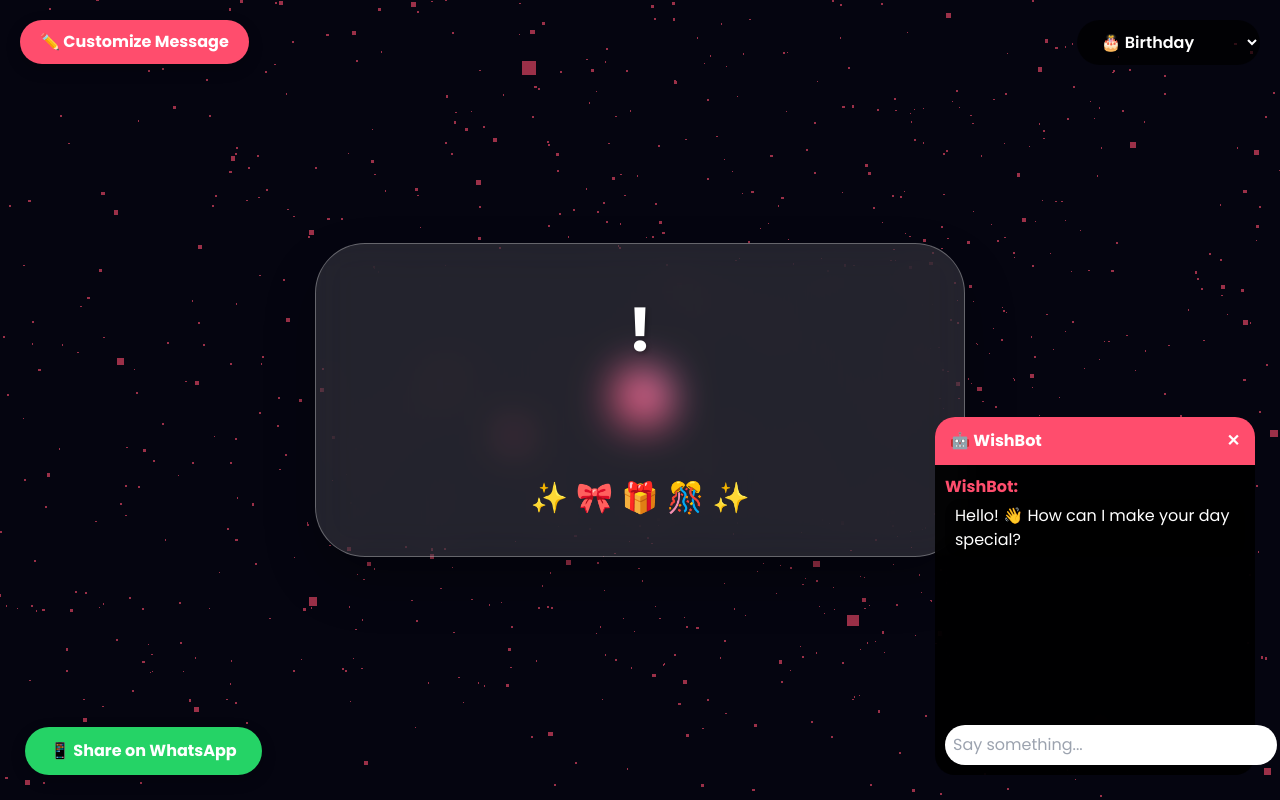
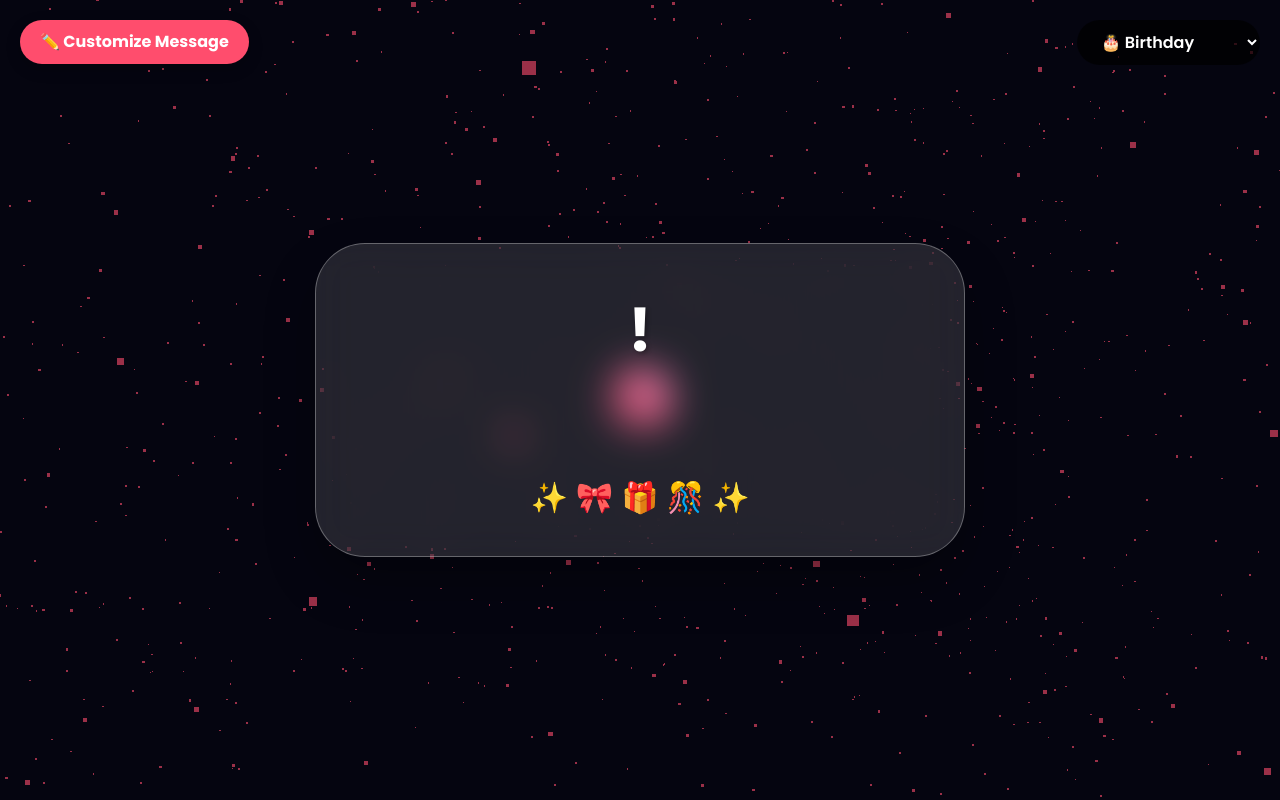
Before and after one commit to BuiltByLevi/OccasionWishingApp, a Django app: template wishapp/templates/home.html in a window 1280 px wide. Run offline with Django 4.2, Linux system fonts and the light colour scheme; the template is opened without the code that fills it, so the values that code supplies are empty; parts of the project's set-up code (start-up, migrations or seed data) failed here and were passed over; some libraries are stand-ins or nearby versions.

Commit message:
Remove chatbot and WhatsApp, change default name to Sec-C, fix custom message

```diff
--- a/wishapp/templates/home.html
+++ b/wishapp/templates/home.html
@@ -68,23 +68,6 @@
             font-family: 'Poppins', sans-serif;
         }
 
-        .whatsapp-share {
-            position: fixed;
-            bottom: 25px;
-            left: 25px;
-            z-index: 30;
-            background: #25D366;
-            padding: 12px 25px;
-            border-radius: 50px;
-            color: white;
-            text-decoration: none;
-            font-weight: bold;
-            display: flex;
-            gap: 10px;
-            box-shadow: 0 5px 15px rgba(0,0,0,0.2);
-            font-family: 'Poppins', sans-serif;
-        }
-
         .customize-btn {
             position: fixed;
             top: 20px;
@@ -98,55 +81,7 @@
             cursor: pointer;
             box-shadow: 0 5px 15px rgba(0,0,0,0.2);
             font-family: 'Poppins', sans-serif;
-        }
-
-        .chatbot {
-            position: fixed;
-            bottom: 25px;
-            right: 25px;
-            z-index: 30;
-            width: 320px;
-            background: rgba(0,0,0,0.9);
-            border-radius: 20px;
-            backdrop-filter: blur(10px);
-        }
-
-        .chatbot-header {
-            padding: 12px 15px;
-            border-radius: 20px 20px 0 0;
-            color: white;
-            font-weight: bold;
-            display: flex;
-            justify-content: space-between;
-        }
-
-        .chatbot-messages {
-            height: 250px;
-            overflow-y: auto;
-            padding: 10px;
-            color: white;
-        }
-
-        .chatbot-input-area {
-            display: flex;
-            padding: 10px;
-            gap: 8px;
-        }
-
-        .chatbot-input {
-            flex: 1;
-            padding: 8px;
-            border-radius: 20px;
-            border: none;
-            outline: none;
-        }
-
-        .chatbot-send-btn {
-            color: white;
-            border: none;
-            border-radius: 20px;
-            padding: 8px 15px;
-            cursor: pointer;
+            background: {{ theme_color|default:'#ff4d6d' }};
         }
 
         /* Custom Form Styles */
@@ -232,7 +167,7 @@
 <body>
 
 <!-- Customize Button -->
-<button class="customize-btn" id="customizeBtn" style="background: {{ theme_color|default:'#ff4d6d' }};">
+<button class="customize-btn" id="customizeBtn">
     ✏️ Customize Message
 </button>
 
@@ -242,11 +177,6 @@
     <option value="anniversary" {% if occasion == 'anniversary' %}selected{% endif %}>💕 Anniversary</option>
     <option value="valentine" {% if occasion == 'valentine' %}selected{% endif %}>🌹 Valentine</option>
 </select>
-
-<!-- WhatsApp Share -->
-<a href="#" id="shareBtn" class="whatsapp-share">
-    📱 Share on WhatsApp
-</a>
 
 <!-- Main Card -->
 <div id="main-card">
@@ -286,19 +216,6 @@
 
         <button class="apply-btn" id="applyCustom">🎉 Apply & Share Link</button>
         <button class="close-form-btn" id="closeFormBtn">Close</button>
-    </div>
-</div>
-
-<!-- Chatbot -->
-<div class="chatbot">
-    <div class="chatbot-header" style="background: {{ theme_color|default:'#ff4d6d' }};">
-        <span>🤖 WishBot</span>
-        <span id="closeChat" style="cursor: pointer;">✕</span>
-    </div>
-    <div id="chatMessages" class="chatbot-messages"></div>
-    <div class="chatbot-input-area">
-        <input type="text" id="chatInput" class="chatbot-input" placeholder="Say something...">
-        <button id="sendBtn" class="chatbot-send-btn" style="background: {{ theme_color|default:'#ff4d6d' }};">Send</button>
     </div>
 </div>
 
@@ -375,79 +292,13 @@
 </script>
 
 <script>
-    // Chatbot Logic
+    // Custom Message Form Logic
     document.addEventListener('DOMContentLoaded', function() {
-        const chatMessages = document.getElementById('chatMessages');
-        const chatInput = document.getElementById('chatInput');
-        const sendBtn = document.getElementById('sendBtn');
-        const closeChat = document.getElementById('closeChat');
-        const occasionSelect = document.getElementById('occasionSelect');
-        const shareBtn = document.getElementById('shareBtn');
         const customizeBtn = document.getElementById('customizeBtn');
         const customFormOverlay = document.getElementById('customFormOverlay');
         const closeFormBtn = document.getElementById('closeFormBtn');
         const applyCustom = document.getElementById('applyCustom');
-
-        function addMessage(sender, msg, isUser) {
-            const div = document.createElement('div');
-            div.style.marginBottom = '12px';
-            div.style.textAlign = isUser ? 'right' : 'left';
-            div.style.color = 'white';
-            const themeColor = '{{ theme_color|default:"#ff4d6d" }}';
-            div.innerHTML = '<strong style="color: ' + themeColor + ';">' + sender + ':</strong> <span style="background: ' + (isUser ? 'rgba(255,255,255,0.2)' : 'rgba(0,0,0,0.5)') + '; padding: 5px 10px; border-radius: 15px; display: inline-block;">' + msg + '</span>';
-            chatMessages.appendChild(div);
-            chatMessages.scrollTop = chatMessages.scrollHeight;
-        }
-
-        function botReply(msg) {
-            const lower = msg.toLowerCase();
-            if(lower.includes('birthday')) return '🎂 Happy Birthday! Make a wish! 🕯️';
-            if(lower.includes('anniversary')) return '💕 Congratulations! Wishing you endless love!';
-            if(lower.includes('valentine')) return '🌹 Love is beautiful! Enjoy your day! 💖';
-            if(lower.includes('thank')) return '😊 You\'re welcome! Spread the joy! 🎉';
-            if(lower.includes('love')) return '💗 Love is everything! Have a fantastic day! ✨';
-            return '🎈 That\'s awesome! Enjoy your special moment! 🌟';
-        }
-
-        function sendMessage() {
-            const msg = chatInput.value.trim();
-            if(!msg) return;
-            addMessage('You', msg, true);
-            chatInput.value = '';
-            setTimeout(function() {
-                const reply = botReply(msg);
-                addMessage('WishBot', reply, false);
-            }, 500);
-        }
-
-        sendBtn.addEventListener('click', sendMessage);
-        chatInput.addEventListener('keypress', function(e) {
-            if (e.key === 'Enter') sendMessage();
-        });
-
-        addMessage('WishBot', 'Hello! 👋 How can I make your day special?', false);
-
-        if(closeChat) {
-            closeChat.addEventListener('click', function() {
-                document.querySelector('.chatbot').style.display = 'none';
-            });
-        }
-
-        if(occasionSelect) {
-            occasionSelect.addEventListener('change', function() {
-                const url = new URL(window.location.href);
-                url.searchParams.set('occasion', this.value);
-                window.location.href = url;
-            });
-        }
-
-        if(shareBtn) {
-            shareBtn.addEventListener('click', function(e) {
-                e.preventDefault();
-                const text = '✨ Special Wish For You! ✨\n\n{{ title }} {{ name }}!\n{{ message }}\n\nView here: ' + window.location.href;
-                window.open('https://wa.me/?text=' + encodeURIComponent(text), '_blank');
-            });
-        }
+        const occasionSelect = document.getElementById('occasionSelect');
 
         if(customizeBtn) {
             customizeBtn.addEventListener('click', function() {
@@ -475,7 +326,7 @@
                 if(message) url += 'message=' + encodeURIComponent(message) + '&';
                 if(color) url += 'color=' + color + '&';
                 if(emojis) url += 'emojis=' + encodeURIComponent(emojis) + '&';
-                url += 'occasion=' + document.getElementById('occasionSelect').value;
+                if(occasionSelect) url += 'occasion=' + occasionSelect.value;
 
                 window.location.href = url;
             });
@@ -488,6 +339,14 @@
                 }
             });
         }
+
+        if(occasionSelect) {
+            occasionSelect.addEventListener('change', function() {
+                const url = new URL(window.location.href);
+                url.searchParams.set('occasion', this.value);
+                window.location.href = url;
+            });
+        }
     });
 </script>
 
```
Also changed, not shown: wishapp/views.py (+7 -21 lines).
